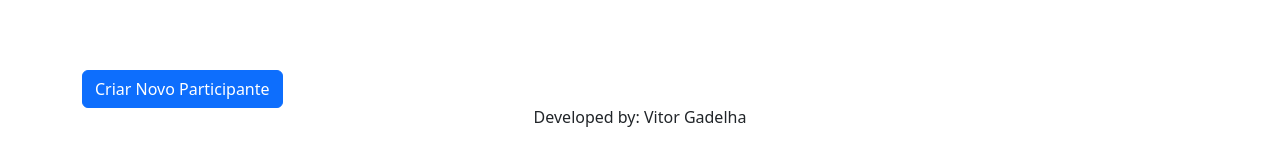
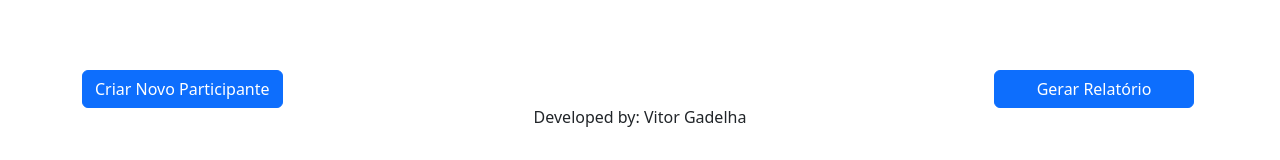
Before and after one commit to vitorfgadelha/frontend, a React (Create React App) app: page / in a window 1280 px wide. Shown: the part 498-658 px from the top of the page. Built offline with nearby package versions, Linux system fonts and the light colour scheme; no server answers.

Commit message:
Created Button for Report

```diff
--- a/src/components/Home.js
+++ b/src/components/Home.js
@@ -4,6 +4,7 @@ import ParticipantList from "./ParticipantList";
 import NewParticipantModal from "./NewParticipantModal";
 import Paginator from "./Paginator";
 import ReactPaginate from 'react-paginate';
+import {Button} from "reactstrap"
 
 import axios from "axios";
 
@@ -47,6 +48,12 @@ class Home extends Component {
 
   handleUpdate(pageNumber) {
     axios.get(API_URL + `?page=${pageNumber}`).then(res =>this.setState({ participants: res.data.results }));
+  }
+
+  toggle() {
+    axios.get(API_URL + 'generate_report/').then(() =>{
+      alert("Relatório Gerado")
+    })
   }
 
   handleClick(event, index) {
@@ -128,7 +135,21 @@ class Home extends Component {
           <Col>
             <NewParticipantModal create={true} resetState={this.resetState}/>
           </Col>
+          <Col></Col>
+          <Col></Col>
+          <Col></Col>
+          <Col>
+          <Button
+            color="primary"
+            className="float-right"
+            onClick={this.toggle}
+            style={{ minWidth: "200px" }}
+            >
+          Gerar Relatório
+          </Button>
+          </Col>
         </Row>
+
       </Container>
     );
   }
```
